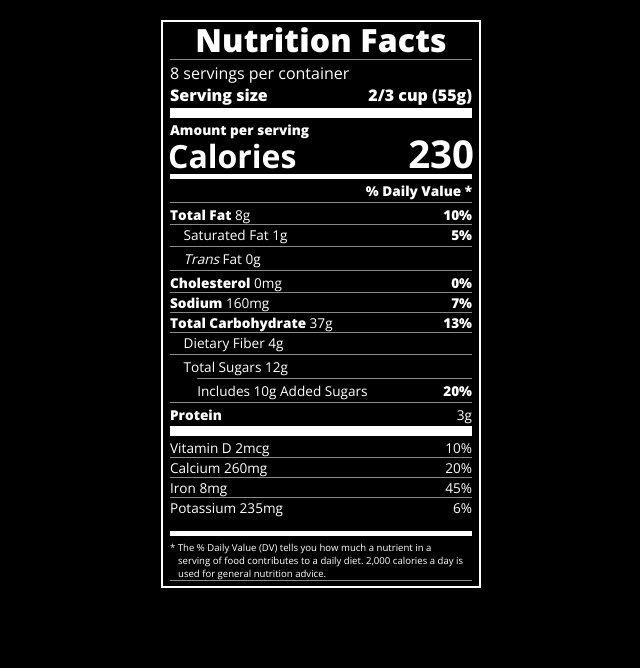
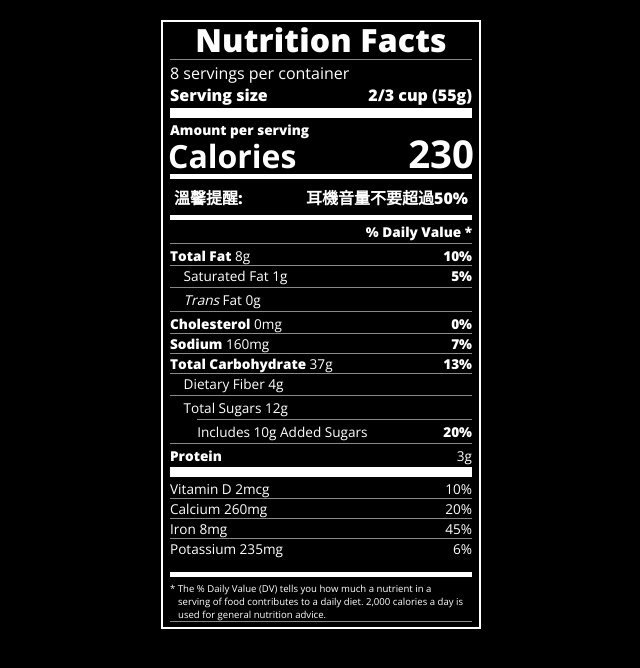
Before and after one commit to nuoxoxo/_playground, an Astro site: page / in a window 1280 px wide. Shown: the whole page, without its empty margins (319-959 px from the left). Built offline with nearby package versions, Linux system fonts and the light colour scheme; Astro itself is replaced by a stand-in of ours.

Commit message:
+ 溫馨提醒 div

```diff
--- a/src/pages/index.astro
+++ b/src/pages/index.astro
@@ -28,6 +28,10 @@
           <p>Calories</p>
         </div>
         <span>230</span>
+      </div>
+      <div class="divider medium"></div>
+      <div class="wen-xing-ti-xing">
+        <p class="bold">溫馨提醒: <span>耳機音量不要超過50%</span></p>
       </div>
       <div class="divider medium"></div>
       <div class="daily-value small-text">
--- a/src/styles/styles.scss
+++ b/src/styles/styles.scss
@@ -102,3 +102,7 @@ p {
   font-size: 0.6rem;
   margin: 5px 0;
 }
+
+.wen-xing-ti-xing {
+  padding: 4px;
+}
```
